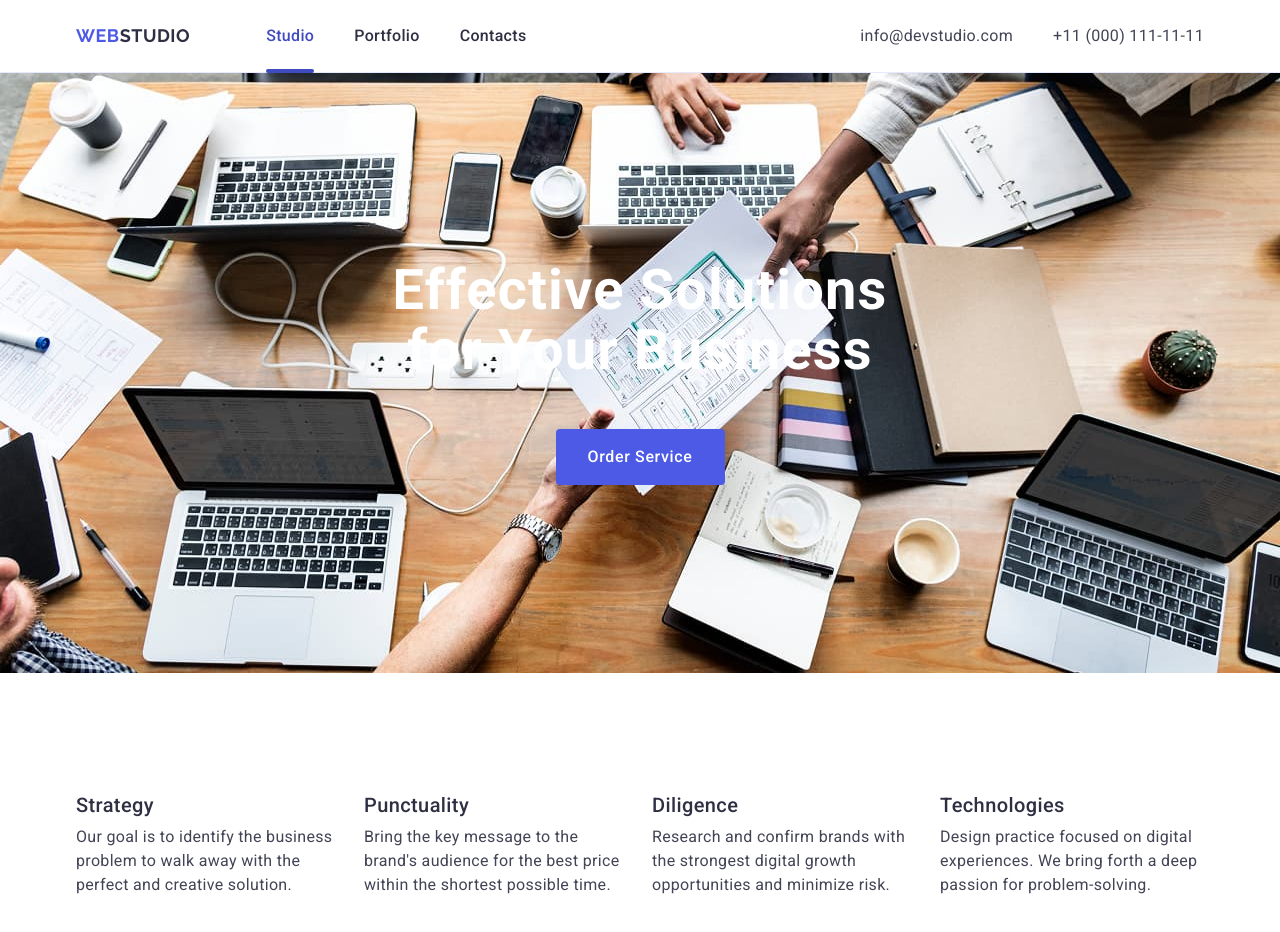
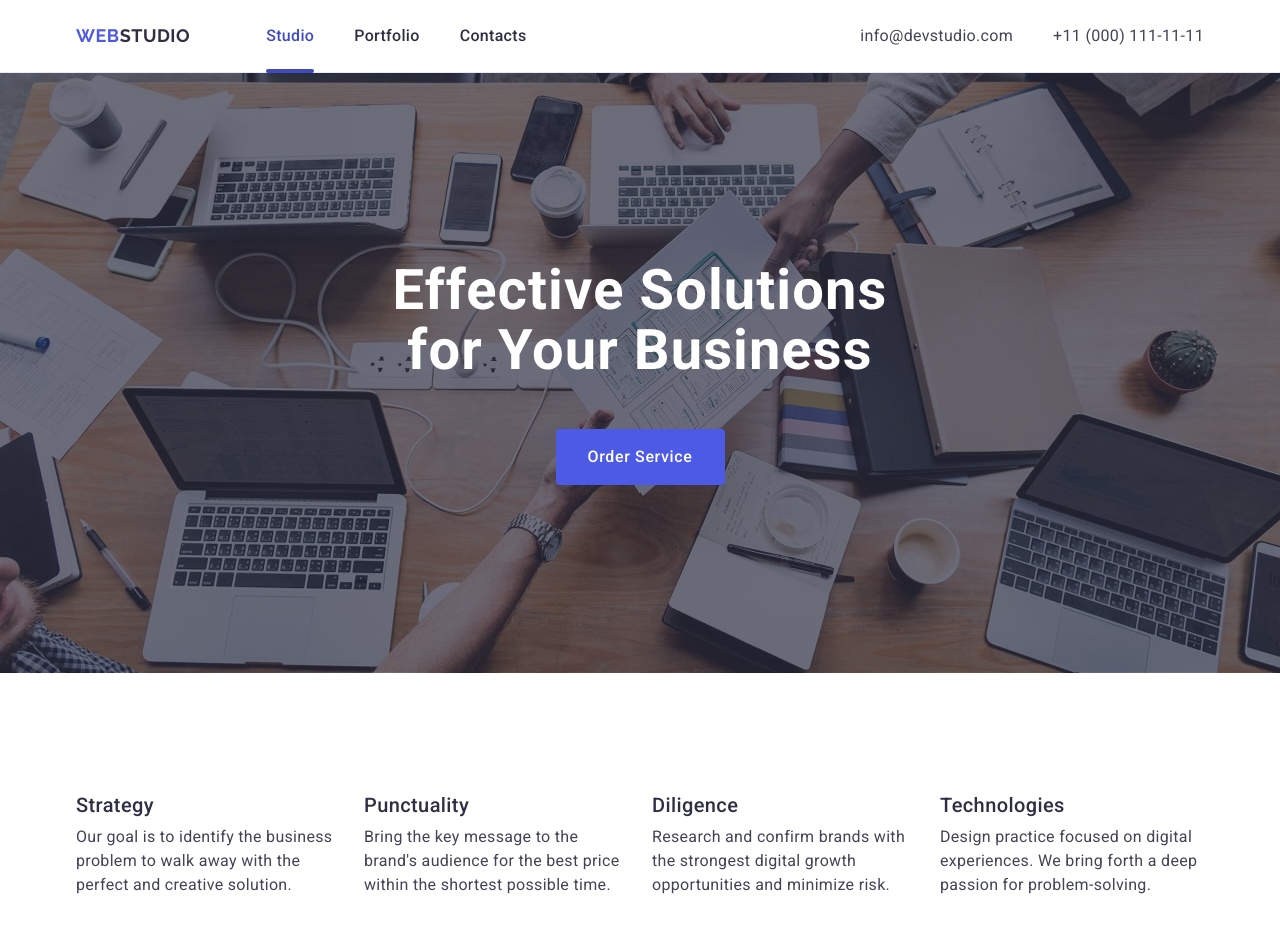
Before and after one commit to NataliaFiltanovych/goit-markup-hw-04, a plain HTML site: page index.html in a window 1280 px wide. Shown: the top 932 px of the page. Drawn offline with nearby package versions, Linux system fonts and the light colour scheme.

Commit message:
fix styles for solutions

```diff
--- a/css/styles.css
+++ b/css/styles.css
@@ -145,14 +145,15 @@ a {
   background-color: #2e2f42;
   padding-top: 188px;
   padding-bottom: 188px;
-}
-
-.solution-image {
-  background-image: url(../images/people-office.jpg);
-  background-position: 50% 50%;
-  background-size: 1440px;
+  background-image: linear-gradient(
+      rgba(46, 47, 66, 0.7),
+      rgba(46, 47, 66, 0.7)
+    ),
+    url(../images/people-office.jpg);
+  background-position: center;
   background-repeat: no-repeat;
-  margin: 0 auto;
+  background-size: cover;
+  max-width: 1440px;
 }
 
 .title-solutions {
--- a/index.html
+++ b/index.html
@@ -57,7 +57,7 @@
     </header>
 
     <main>
-      <section class="section-solutions section solution-image">
+      <section class="section-solutions section">
         <div class="container">
           <h1 class="title-solutions">Effective Solutions for Your Business</h1>
           <button class="service-button" type="button">Order Service</button>
```
